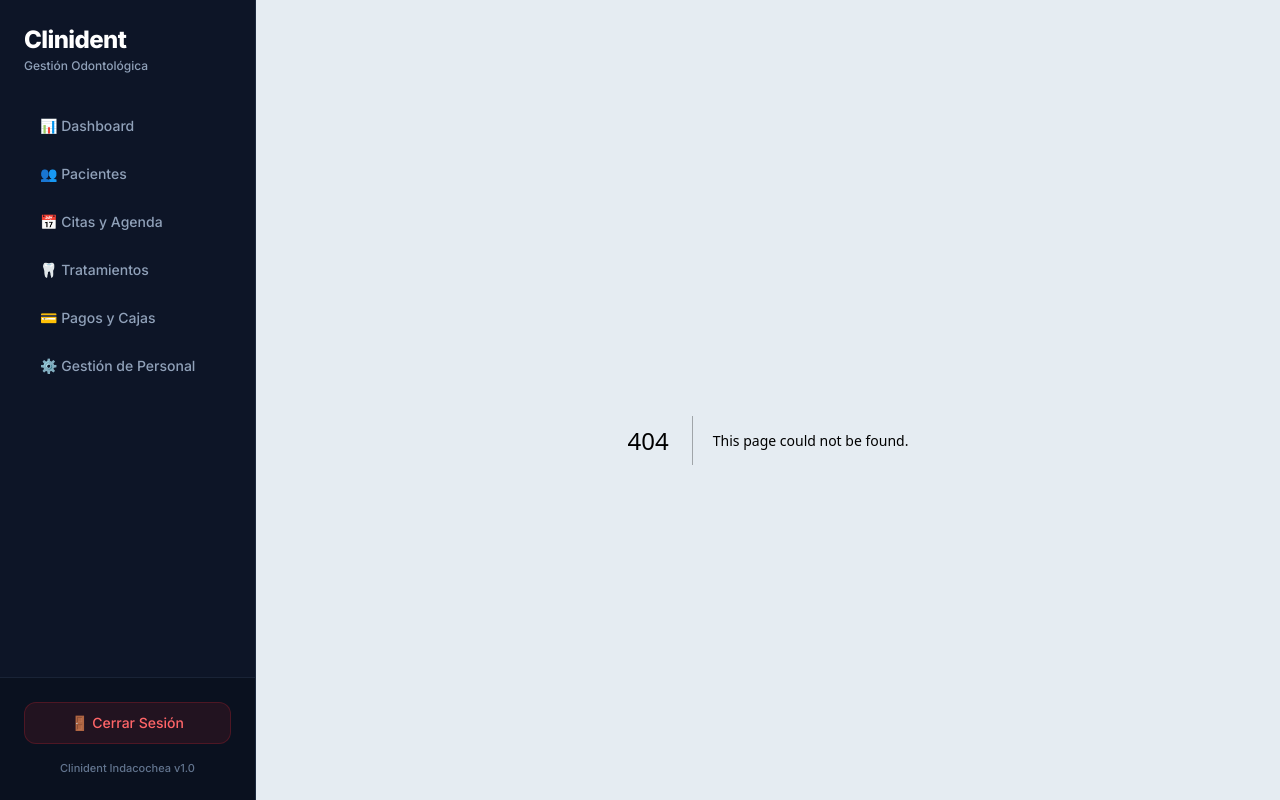
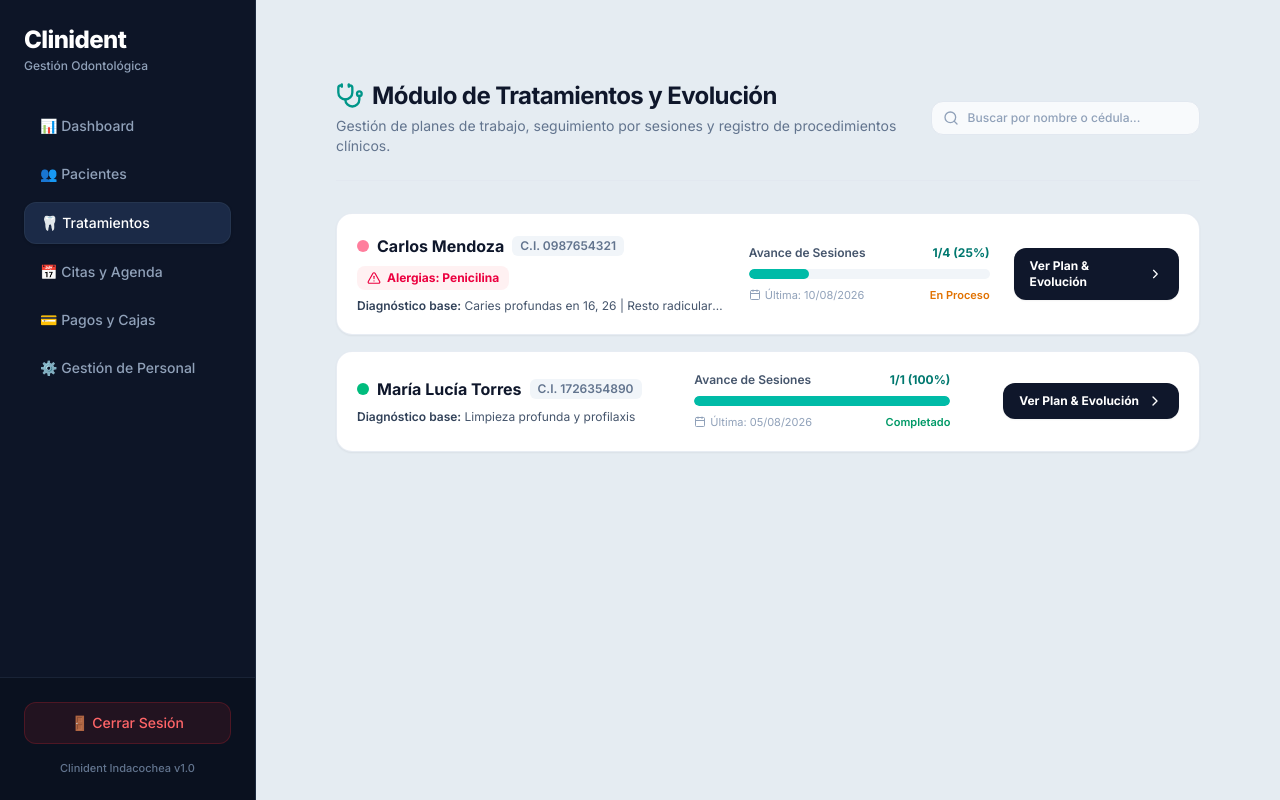
Before and after one commit to a-alvia-dev/clinident_indacochea_sistema_gestor_tesis, a Next.js app: page /tratamientos in a window 1280 px wide. Before the commit this address had no page. Built offline with nearby package versions, Linux system fonts and the light colour scheme.

Commit message:
ordenando Sidebar

```diff
--- /dev/null
+++ b/src/app/tratamientos/page.tsx
@@ -0,0 +1,143 @@
+import Link from 'next/link';
+import { Stethoscope, Calendar, AlertTriangle, CheckCircle2, Clock, ChevronRight, Search } from 'lucide-react';
+
+// Simulación/Estructura de datos que consumiremos de la base de datos
+export default async function TratamientosPage() {
+  // Nota: Aquí luego haremos la consulta real a Supabase/PostgreSQL
+  const pacientesTratamiento = [
+    {
+      id: '1',
+      nombre: 'Carlos Mendoza',
+      cedula: '0987654321',
+      semaforo_color: 'rojo',
+      alergias: ['Penicilina'],
+      diagnostico_resumen: 'Caries profundas en 16, 26 | Resto radicular en 36',
+      total_sesiones: 4,
+      sesiones_completadas: 1,
+      estado: 'En Proceso', // 'Pendiente', 'En Proceso', 'Completado'
+      ultima_atencion: '10/08/2026'
+    },
+    {
+      id: '2',
+      nombre: 'María Lucía Torres',
+      cedula: '1726354890',
+      semaforo_color: 'verde',
+      alergias: [],
+      diagnostico_resumen: 'Limpieza profunda y profilaxis',
+      total_sesiones: 1,
+      sesiones_completadas: 1,
+      estado: 'Completado',
+      ultima_atencion: '05/08/2026'
+    }
+  ];
+
+  return (
+    <div className="p-6 md:p-10 space-y-8 max-w-7xl mx-auto">
+      {/* HEADER DE LA SECCIÓN */}
+      <div className="flex flex-col md:flex-row md:items-center justify-between gap-4 border-b border-slate-200 pb-6">
+        <div>
+          <h1 className="text-2xl font-bold text-slate-900 tracking-tight flex items-center gap-2">
+            <Stethoscope className="w-7 h-7 text-teal-600" />
+            Módulo de Tratamientos y Evolución
+          </h1>
+          <p className="text-sm text-slate-500 mt-1">
+            Gestión de planes de trabajo, seguimiento por sesiones y registro de procedimientos clínicos.
+          </p>
+        </div>
+
+        {/* Buscador Rápido */}
+        <div className="relative w-full md:w-72">
+          <Search className="w-4 h-4 absolute left-3 top-1/2 -translate-y-1/2 text-slate-400" />
+          <input
+            type="text"
+            placeholder="Buscar por nombre o cédula..."
+            className="w-full pl-9 pr-4 py-2 bg-slate-50 border border-slate-200 rounded-xl text-xs font-medium text-slate-800 placeholder-slate-400 focus:outline-none focus:ring-2 focus:ring-teal-500/20 focus:border-teal-500 transition-all"
+          />
+        </div>
+      </div>
+
+      {/* TARJETAS / LISTA DE PACIENTES */}
+      <div className="grid grid-cols-1 gap-4">
+        {pacientesTratamiento.map((item) => {
+          const porcentaje = Math.round((item.sesiones_completadas / item.total_sesiones) * 100);
+
+          return (
+            <div
+              key={item.id}
+              className="bg-white border border-slate-200/80 rounded-2xl p-5 shadow-xs hover:shadow-md transition-all flex flex-col md:flex-row items-start md:items-center justify-between gap-6"
+            >
+              {/* Informacion Principal del Paciente */}
+              <div className="space-y-2 max-w-md">
+                <div className="flex items-center gap-2">
+                  {/* Badge Semáforo */}
+                  <span
+                    className={`w-3 h-3 rounded-full ${
+                      item.semaforo_color === 'rojo'
+                        ? 'bg-rose-500 animate-pulse'
+                        : item.semaforo_color === 'naranja'
+                        ? 'bg-amber-500'
+                        : 'bg-emerald-500'
+                    }`}
+                  />
+                  <h3 className="font-bold text-slate-900 text-base">{item.nombre}</h3>
+                  <span className="text-xs font-semibold px-2 py-0.5 bg-slate-100 text-slate-500 rounded-md">
+                    C.I. {item.cedula}
+                  </span>
+                </div>
+
+                {/* Alertas Médicas Directas */}
+                {item.alergias.length > 0 && (
+                  <div className="flex items-center gap-1.5 text-xs font-bold text-rose-600 bg-rose-50 px-2.5 py-1 rounded-lg w-fit">
+                    <AlertTriangle className="w-3.5 h-3.5" />
+                    <span>Alergias: {item.alergias.join(', ')}</span>
+                  </div>
+                )}
+
+                <p className="text-xs text-slate-600 line-clamp-1">
+                  <span className="font-semibold text-slate-700">Diagnóstico base:</span> {item.diagnostico_resumen}
+                </p>
+              </div>
+
+              {/* Progreso del Tratamiento */}
+              <div className="w-full md:w-64 space-y-2">
+                <div className="flex justify-between items-center text-xs">
+                  <span className="font-semibold text-slate-600">Avance de Sesiones</span>
+                  <span className="font-bold text-teal-700">{item.sesiones_completadas}/{item.total_sesiones} ({porcentaje}%)</span>
+                </div>
+                {/* Barra de Progreso */}
+                <div className="w-full h-2.5 bg-slate-100 rounded-full overflow-hidden">
+                  <div
+                    className="h-full bg-teal-500 rounded-full transition-all duration-500"
+                    style={{ width: `${porcentaje}%` }}
+                  />
+                </div>
+                <div className="flex items-center justify-between text-[11px] text-slate-400">
+                  <span className="flex items-center gap-1">
+                    <Calendar className="w-3 h-3" />
+                    Última: {item.ultima_atencion}
+                  </span>
+                  <span className={`font-semibold ${
+                    item.estado === 'Completado' ? 'text-emerald-600' : 'text-amber-600'
+                  }`}>
+                    {item.estado}
+                  </span>
+                </div>
+              </div>
+
+              {/* Botón de Acción */}
+              <div>
+                <Link
+                  href={`/tratamientos/${item.id}`}
+                  className="w-full md:w-auto inline-flex items-center justify-center gap-2 px-4 py-2.5 bg-slate-900 hover:bg-teal-700 text-white text-xs font-bold rounded-xl transition-all shadow-xs cursor-pointer"
+                >
+                  Ver Plan & Evolución
+                  <ChevronRight className="w-4 h-4" />
+                </Link>
+              </div>
+            </div>
+          );
+        })}
+      </div>
+    </div>
+  );
+}
--- a/src/components/Sidebar.tsx
+++ b/src/components/Sidebar.tsx
@@ -5,12 +5,12 @@ import Link from 'next/link';
 import { usePathname, useRouter } from 'next/navigation';
 import { createClient } from '../lib/supabase/client';
 
-// 1. Extraemos los links fuera del componente para no recrearlos en memoria en cada render
+// 1. Reordenamos NAV_LINKS siguiendo el flujo clínico lógico
 const NAV_LINKS = [
   { name: '📊 Dashboard', href: '/dashboard' },
   { name: '👥 Pacientes', href: '/pacientes' },
-  { name: '📅 Citas y Agenda', href: '/citas' },
-  { name: '🦷 Tratamientos', href: '#' },
+  { name: '🦷 Tratamientos', href: '/tratamientos' }, // 👈 Posición optimizada (Capa Clínica)
+  { name: '📅 Citas y Agenda', href: '/citas' },       // 👈 Posición optimizada (Capa Operativa)
   { name: '💳 Pagos y Cajas', href: '#' },
   { name: '⚙️ Gestión de Personal', href: '/usuarios' },
 ] as const;
@@ -43,14 +43,14 @@ function Sidebar() {
         {/* Menú de Navegación */}
         <nav className="space-y-2">
           {NAV_LINKS.map((link) => {
-            const isActive = pathname === link.href;
+            // Verificamos si la ruta activa coincide exactamente o es una subruta (ej: /tratamientos/1)
+            const isActive = link.href !== '#' && (pathname === link.href || pathname.startsWith(`${link.href}/`));
             const isPlaceholder = link.href === '#';
 
             return (
               <Link
                 key={link.name}
                 href={link.href}
-                // ⚡ Prefetch activo para precargar el JS/HTML del módulo en segundo plano
                 prefetch={!isPlaceholder}
                 className={`flex items-center gap-3 px-4 py-2.5 rounded-xl text-sm font-medium transition-all ${
                   isActive
```
